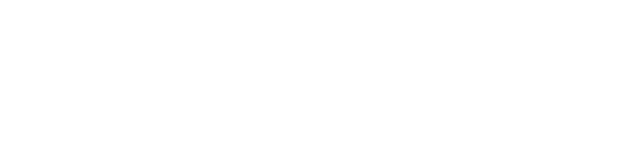
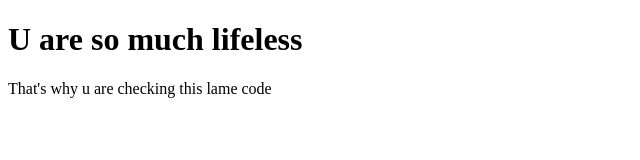
Before and after one commit to parasite-e/First-repo, a plain HTML site: page index.html in a window 1280 px wide. Shown: the whole page, without its empty margins (0-640 px from the left). Drawn offline with Linux system fonts and the light colour scheme.

Commit message:
header added

```diff
--- a/index.html
+++ b/index.html
@@ -7,6 +7,7 @@
     <title>my first repo</title>
 </head>
 <body>
-
+    <h1>U are so much lifeless</h1>
+    <p>That's why u are checking this lame code</p>
 </body>
 </html>
```
